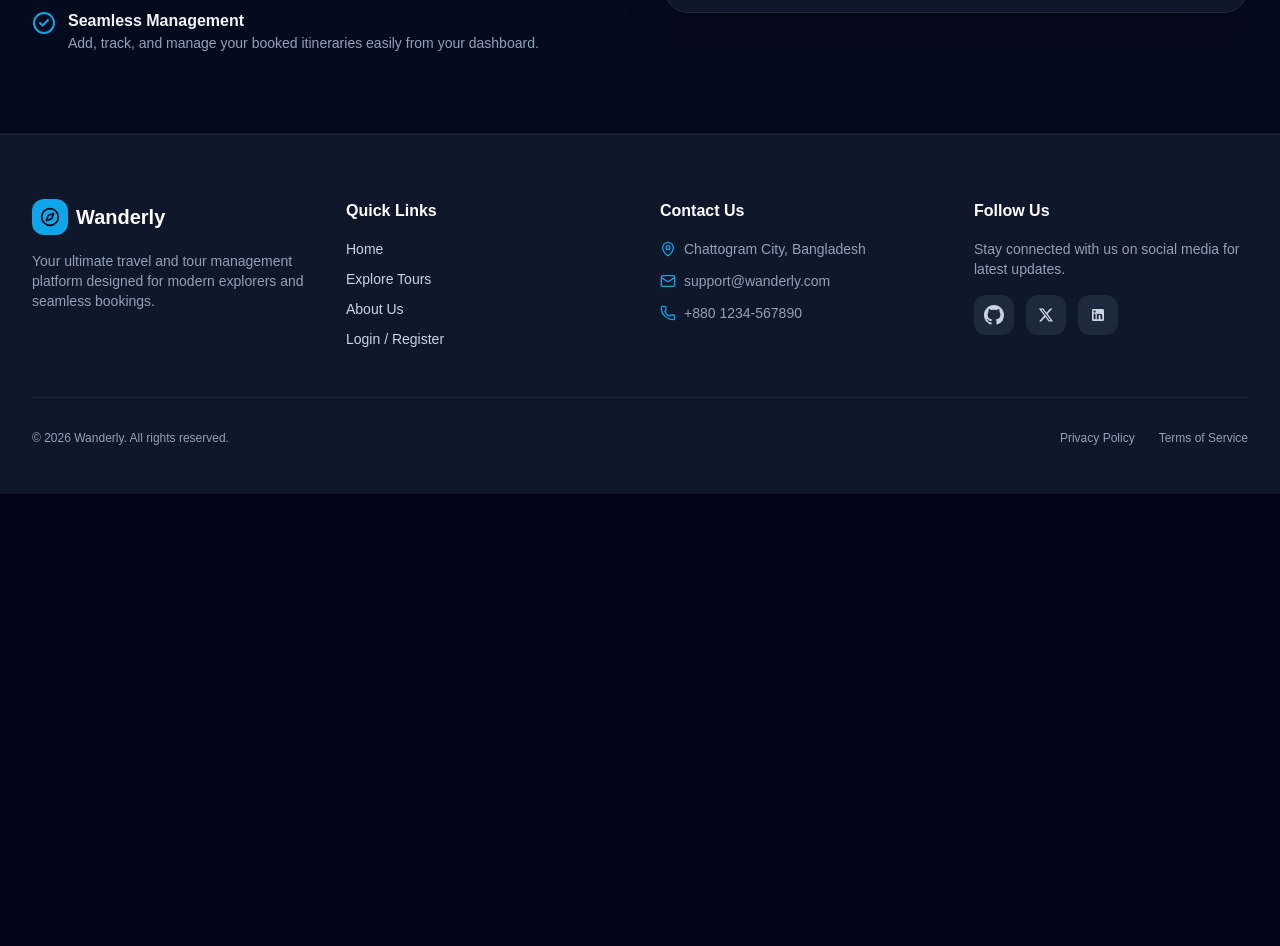
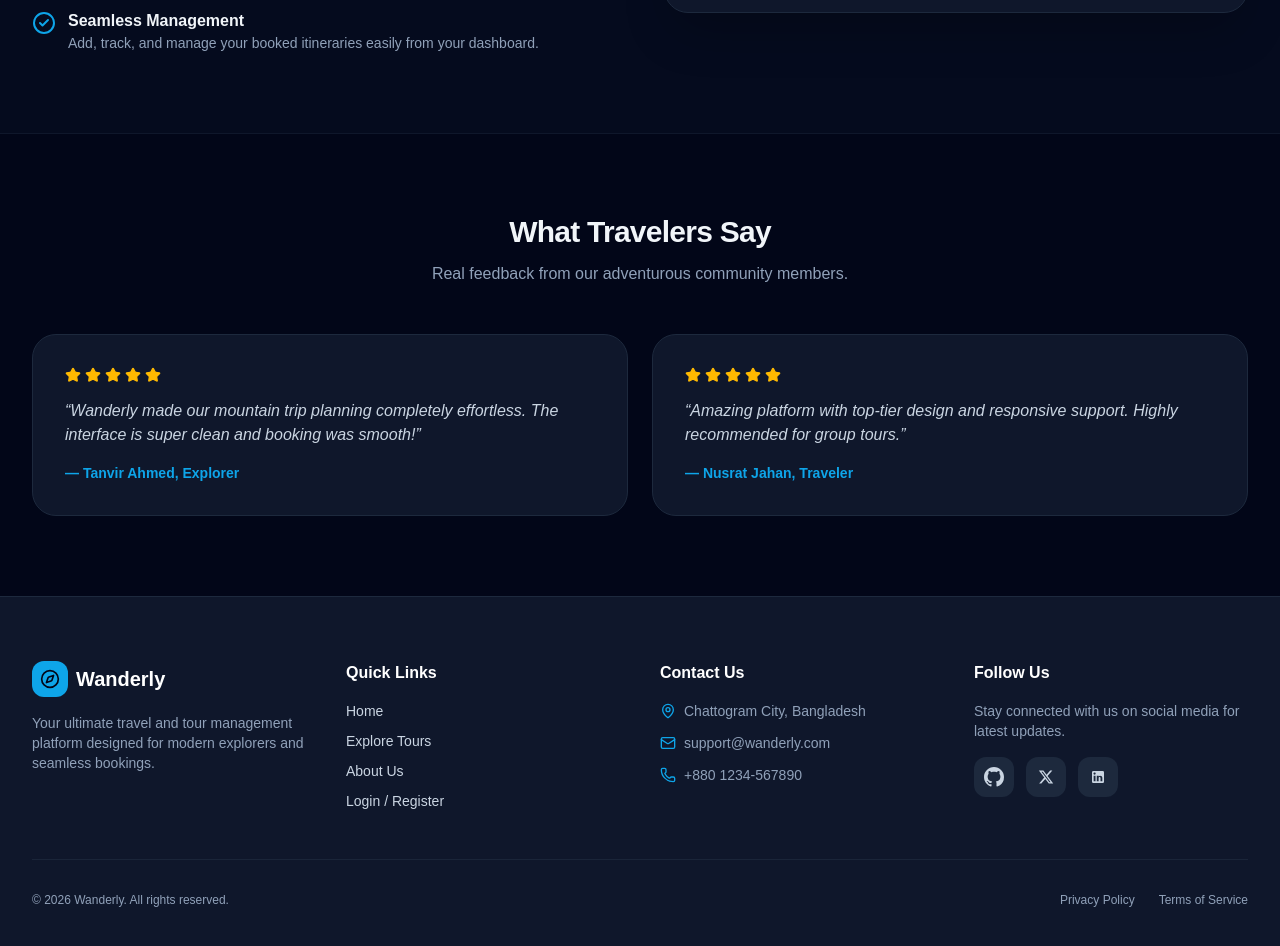
Before and after one commit to OnikTechHub/Wanderly_Frontend, a Next.js app: page / in a window 1280 px wide. Shown: the part 1760-2706 px from the top of the page. Before the commit the page ends 2254 px from the top, so only its background shows below. Built offline with nearby package versions, Linux system fonts and the light colour scheme.

Commit message:
Implement Testimonials Section

```diff
--- /dev/null
+++ b/src/app/components/shared/Testimonials.tsx
@@ -0,0 +1,70 @@
+"use client";
+
+import { Star } from "lucide-react";
+import { motion } from "framer-motion";
+
+export default function Testimonials() {
+  const containerVariants = {
+    hidden: { opacity: 0 },
+    visible: {
+      opacity: 1,
+      transition: {
+        staggerChildren: 0.2,
+      },
+    },
+  };
+
+  const itemVariants = {
+    hidden: { opacity: 0, y: 30 },
+    visible: {
+      opacity: 1,
+      y: 0,
+      transition: { duration: 0.6, ease: "easeOut" },
+    },
+  };
+
+  return (
+    <section className="py-20 max-w-7xl mx-auto px-4 sm:px-6 lg:px-8 w-full">
+      <motion.div
+        initial={{ opacity: 0, y: -20 }}
+        whileInView={{ opacity: 1, y: 0 }}
+        viewport={{ once: true, margin: "-100px" }}
+        transition={{ duration: 0.6, ease: "easeOut" }}
+        className="text-center space-y-3 mb-12"
+      >
+        <h2 className="text-3xl font-bold tracking-tight">What Travelers Say</h2>
+        <p className="text-slate-400">Real feedback from our adventurous community members.</p>
+      </motion.div>
+
+      <motion.div
+        variants={containerVariants}
+        initial="hidden"
+        whileInView="visible"
+        viewport={{ once: true, margin: "-100px" }}
+        className="grid grid-cols-1 md:grid-cols-2 gap-6"
+      >
+        <motion.div
+          variants={itemVariants}
+          className="bg-slate-900 border border-slate-800 p-8 rounded-3xl space-y-4"
+        >
+          <div className="flex gap-1 text-amber-400">
+            {[...Array(5)].map((_, i) => (<Star key={i} className="w-4 h-4 fill-amber-400" />))}
+          </div>
+          <p className="text-slate-300 italic">&ldquo;Wanderly made our mountain trip planning completely effortless. The interface is super clean and booking was smooth!&rdquo;</p>
+          <h5 className="font-semibold text-sm text-wanderlyPrimary">&mdash; Tanvir Ahmed, Explorer</h5>
+        </motion.div>
+
+        <motion.div
+          variants={itemVariants}
+          className="bg-slate-900 border border-slate-800 p-8 rounded-3xl space-y-4"
+        >
+          <div className="flex gap-1 text-amber-400">
+            {[...Array(5)].map((_, i) => (<Star key={i} className="w-4 h-4 fill-amber-400" />))}
+          </div>
+          <p className="text-slate-300 italic">&ldquo;Amazing platform with top-tier design and responsive support. Highly recommended for group tours.&rdquo;</p>
+          <h5 className="font-semibold text-sm text-wanderlyPrimary">&mdash; Nusrat Jahan, Traveler</h5>
+        </motion.div>
+      </motion.div>
+    </section>
+  );
+}
--- a/src/app/page.tsx
+++ b/src/app/page.tsx
@@ -5,6 +5,7 @@ import Hero from "./components/home/Hero";
 import Statistics from "./components/home/Statistics";
 import Categories from "./components/shared/Categories";
 import Features from "./components/shared/Features";
+import Testimonials from "./components/shared/Testimonials";
 
 export default function Home() {
   return (
@@ -25,7 +26,7 @@ export default function Home() {
       <Features />
 
       {/* 5. Testimonials Section */}
-
+      <Testimonials />
 
       {/* 6. Newsletter Section */}
 
```
